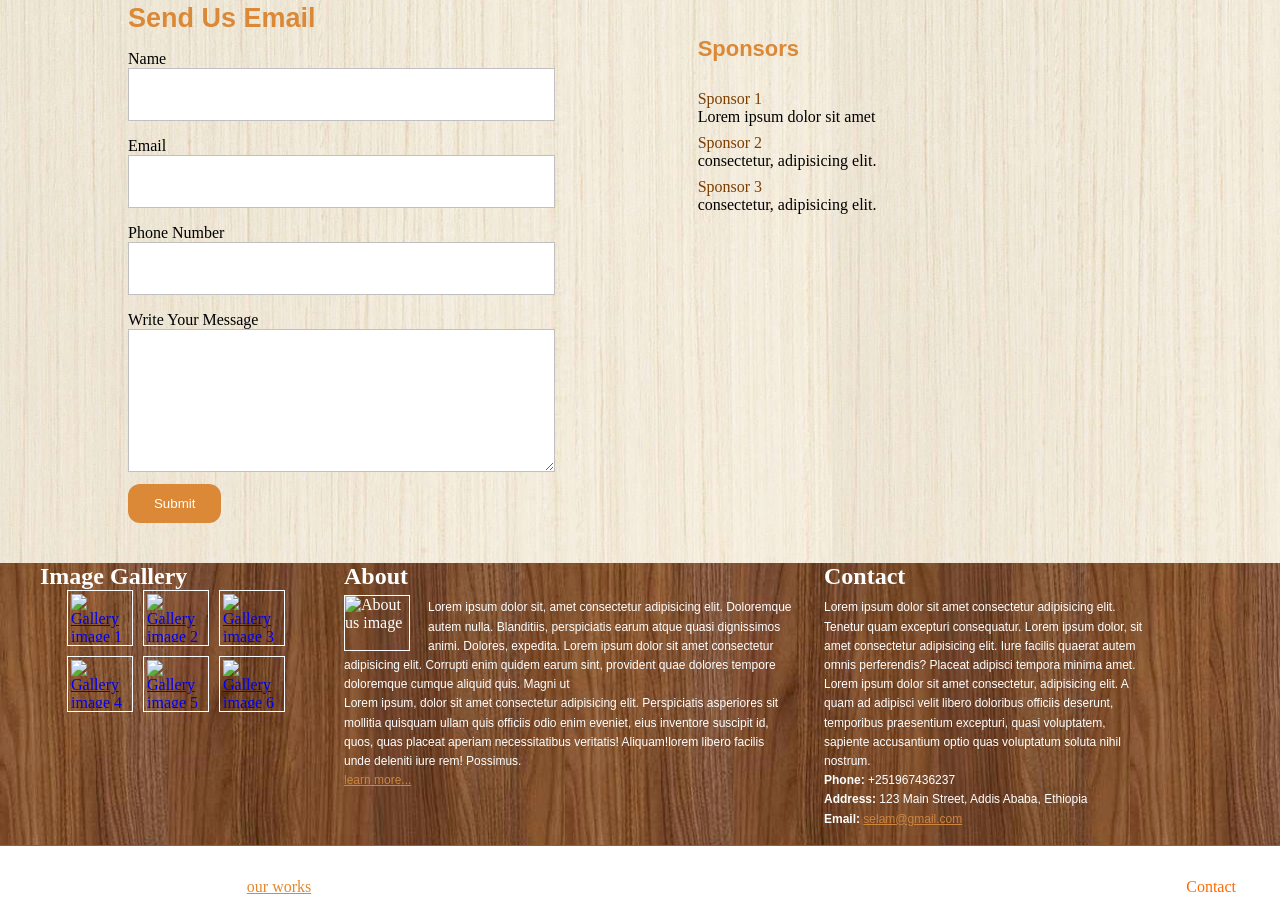
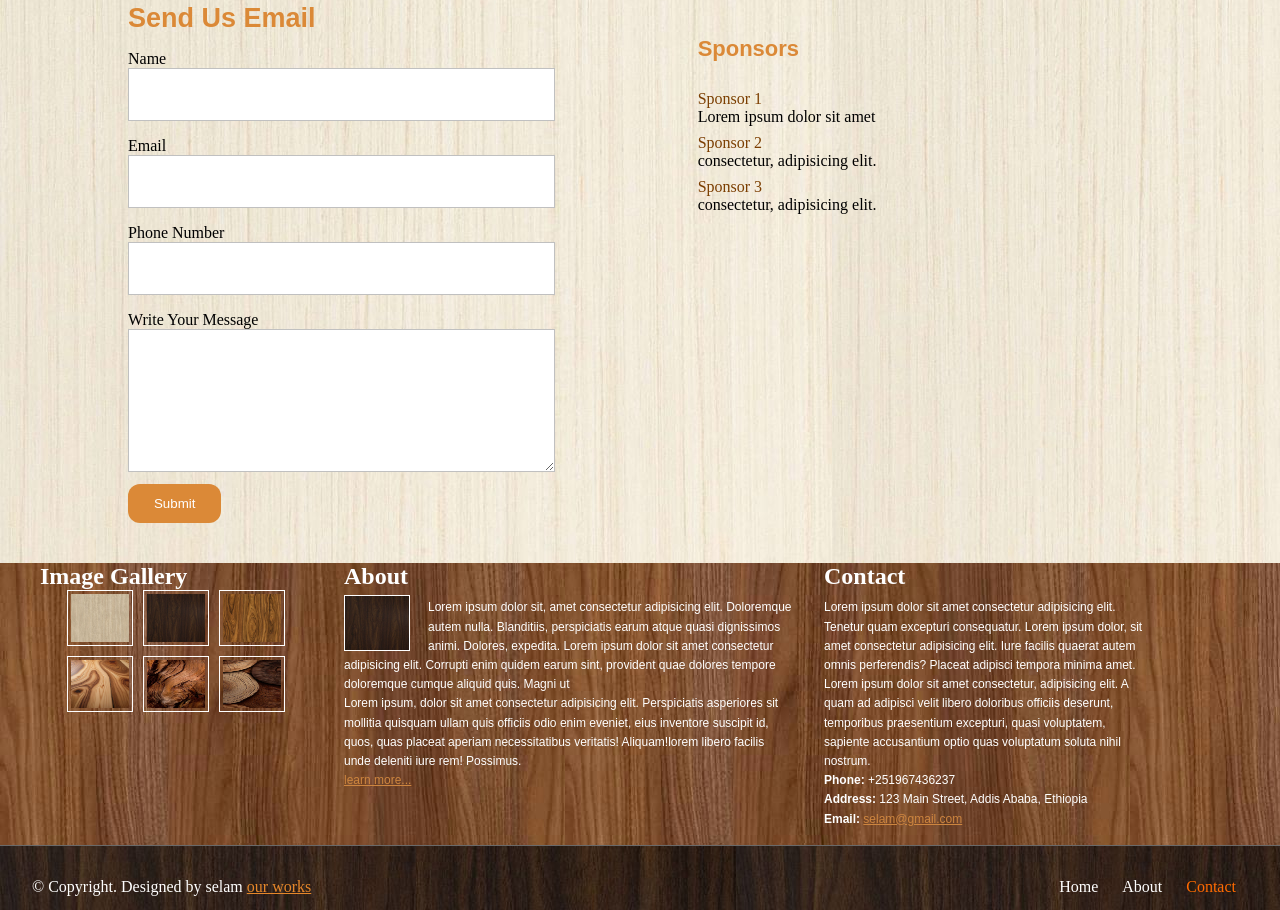
Before and after one commit to selamawitsh/Assessment-2_Selamawit-Shimeles_8982-15_Section2, a plain HTML site: page src/html/contact.html in a window 1280 px wide. Shown: the part 384-1294 px from the top of the page. Drawn offline with Linux system fonts and the light colour scheme; files that its build step writes are made by us from their sources; files whose address does not match are found by name.

Commit message:
update link

```diff
--- a/src/html/contact.html
+++ b/src/html/contact.html
@@ -2,8 +2,8 @@
 <html lang="en">
 <head>
     <meta charset="UTF-8">
-    <link rel="stylesheet" href="./src/css/index_style.css">
-    <link rel="stylesheet" href="./src/css/contact_style.css">
+    <link rel="stylesheet" href="../css/index_style.css">
+    <link rel="stylesheet" href="../css/contact_style.css">
     <meta name="viewport" content="width=device-width, initial-scale=1.0">
     <title>Contact</title>
 </head>
@@ -22,7 +22,7 @@
           </div>
           <nav class="nav-menu">
             <ul>
-              <li><a href="./index.html">Home</a></li>
+              <li><a href="../../index.html">Home</a></li>
               <li><a href="./about.html">About</a></li>
               <li><a href="./contact.html" class=" contact-link active">Contact</a></li>
             </ul>
@@ -94,19 +94,19 @@
               <h2>Image Gallery</h2>
             </div>
             <div class="gallery">
-              <a href="#"><img src="./src/images/image.png" alt="Gallery image 1" width="66" height="66"></a>
-              <a href="#"><img src="./src/images/footer_image.png" alt="Gallery image 2"></a>
-              <a href="#"><img src="./src/images/link_img1.jpg" alt="Gallery image 3"></a>
-              <a href="#"><img src="./src/images/link_img4.jpg" alt="Gallery image 4"></a>
-              <a href="#"><img src="./src/images/link_img5.jpg" alt="Gallery image 5"></a>
-              <a href="#"><img src="./src/images/link_img6.jpg" alt="Gallery image 6"></a>
+              <a href="#"><img src="../images/image.png" alt="Gallery image 1"></a>
+              <a href="#"><img src="../images/footer_image.png" alt="Gallery image 2"></a>
+              <a href="#"><img src="../images/link_img1.jpg" alt="Gallery image 3"></a>
+              <a href="#"><img src="../images/link_img4.jpg" alt="Gallery image 4"></a>
+              <a href="#"><img src="../images/link_img5.jpg" alt="Gallery image 5"></a>
+              <a href="#"><img src="../images/link_img6.jpg" alt="Gallery image 6"></a>
             </div>
           </article>
           <article class="column about">
             <div>
               <h2>About</h2>
             </div>
-            <img src="./src/images/footer_image.png" alt="About us image" width="200">
+            <img src="../images/footer_image.png" alt="About us image" >
             <div class="text">
               <p>Lorem ipsum dolor sit, amet consectetur adipisicing elit. Doloremque autem nulla. Blanditiis, perspiciatis earum atque quasi dignissimos animi. Dolores, expedita.
                 Lorem ipsum dolor sit amet consectetur adipisicing elit. Corrupti enim quidem earum sint, provident quae dolores tempore doloremque cumque aliquid quis. Magni ut
```
Also changed, not shown: src/html/about.html (+10 -10 lines).
